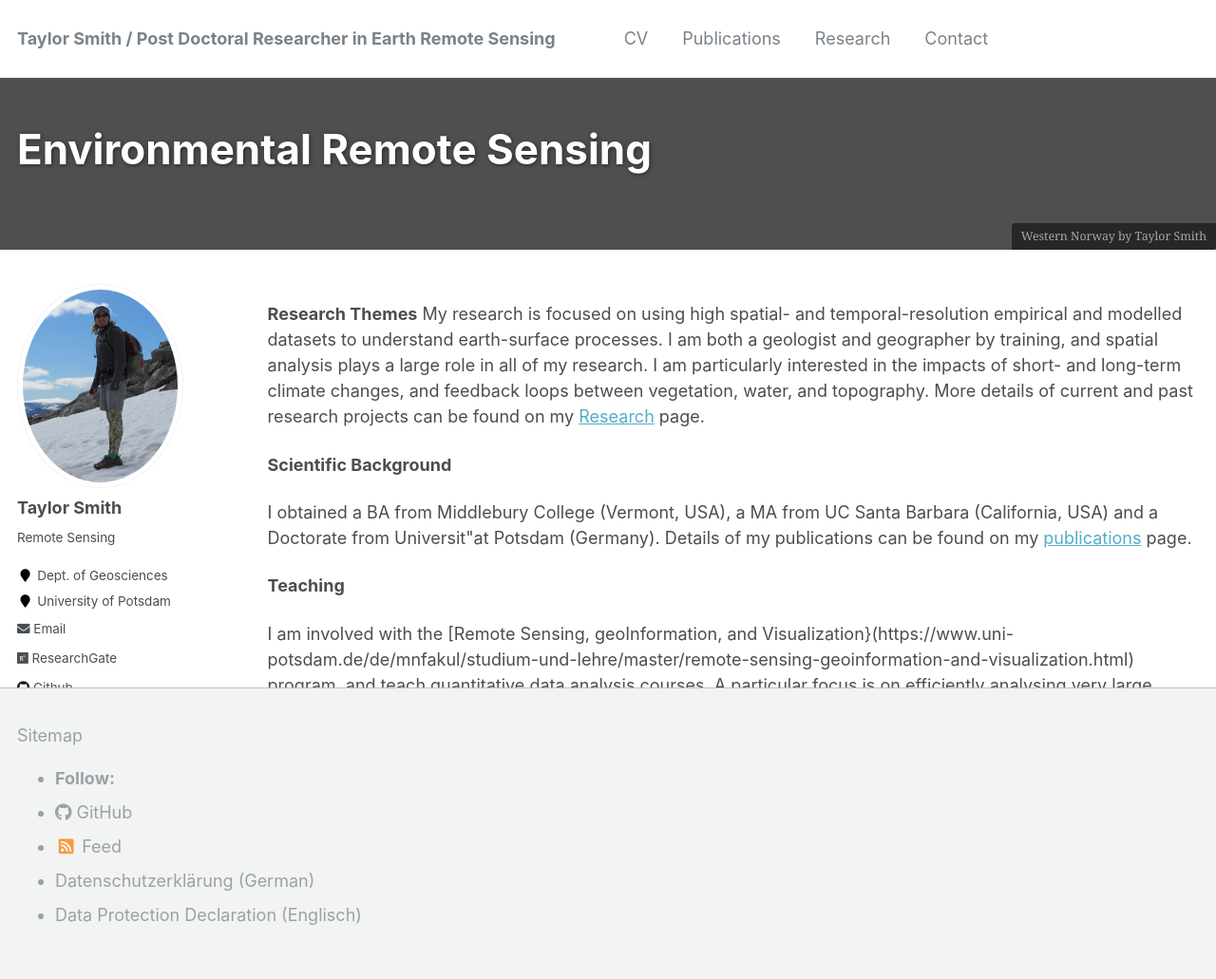
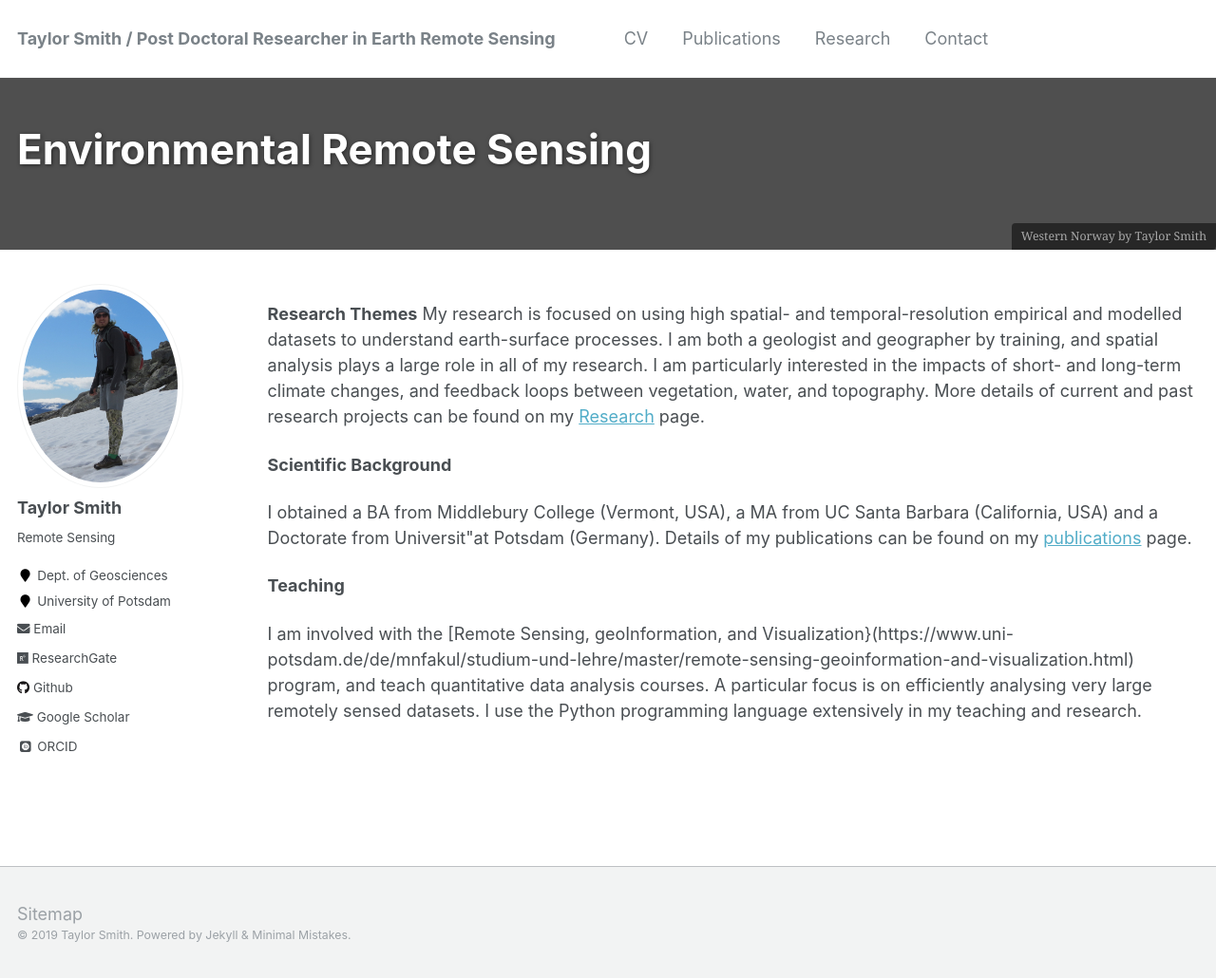
Before and after one commit to tasmi/tasmi.github.io, a Jekyll site: the page built from _pages/about.md, in a window 1280 px wide and 1031 px high. Shown: the whole window at 95% size. Built offline with Jekyll 4.4.1, drawn with Linux system fonts in a browser that asks for light colours; some web fonts are replaced.

Commit message:
Update footer.html

```diff
--- a/_includes/footer.html
+++ b/_includes/footer.html
@@ -1,29 +1,6 @@
 {% include base_path %}
 
-<! --
 <div class="page__footer-follow">
-  <ul class="social-icons">
-    {% if site.data.ui-text[site.locale].follow_label %}
-      <li><strong>{{ site.data.ui-text[site.locale].follow_label }}</strong></li>
-    {% endif %}
-    {% if site.twitter.username %}
-      <li><a href="https://twitter.com/{{ site.twitter.username }}"><i class="fab fa-twitter-square" aria-hidden="true"></i> Twitter</a></li>
-    {% endif %}
-    {% if site.facebook.username %}
-      <li><a href="https://facebook.com/{{ site.facebook.username }}"><i class="fab fa-facebook-square" aria-hidden="true"></i> Facebook</a></li>
-    {% endif %}
-    {% if site.author.github %}
-      <li><a href="http://github.com/{{ site.author.github }}"><i class="fab fa-github" aria-hidden="true"></i> GitHub</a></li>
-    {% endif %}
-    {% if site.author.bitbucket %}
-      <li><a href="http://bitbucket.org/{{ site.author.bitbucket }}"><i class="fab fa-bitbucket" aria-hidden="true"></i> Bitbucket</a></li>
-    {% endif %}
-    <li><a href="{% if site.atom_feed.path %}{{ site.atom_feed.path }}{% else %}{{ base_path }}/feed.xml{% endif %}"><i class="fa fa-fw fa-rss-square" aria-hidden="true"></i> {{ site.data.ui-text[site.locale].feed_label | default: "Feed" }}</a></li>
-    <li><a href="https://www.uni-potsdam.de/de/datenschutzerklaerung.html">Datenschutzerklärung (German)</a></li>
-    <li><a href="https://www.uni-potsdam.de/en/data-protection-declaration.html">Data Protection Declaration (Englisch)</a></li>
-
-  </ul>
 </div>
--->
 
 <div class="page__footer-copyright">&copy; {{ site.time | date: '%Y' }} {{ site.name | default: site.title }}. {{ site.data.ui-text[site.locale].powered_by | default: "Powered by" }} <a href="http://jekyllrb.com" rel="nofollow">Jekyll</a> &amp; <a href="https://mademistakes.com/work/minimal-mistakes-jekyll-theme/" rel="nofollow">Minimal Mistakes</a>.</div>
```
